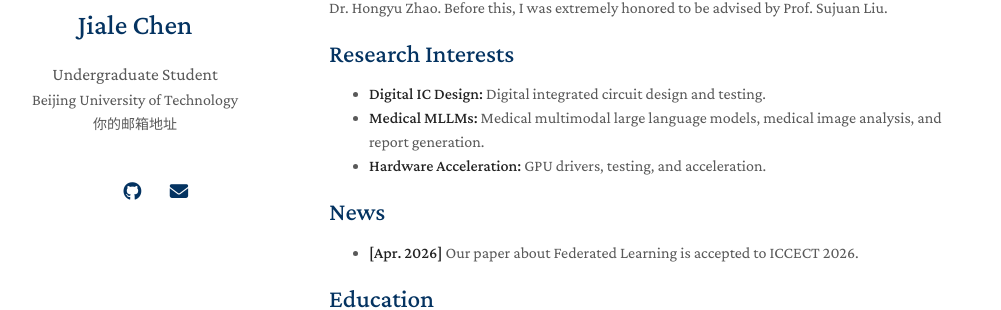
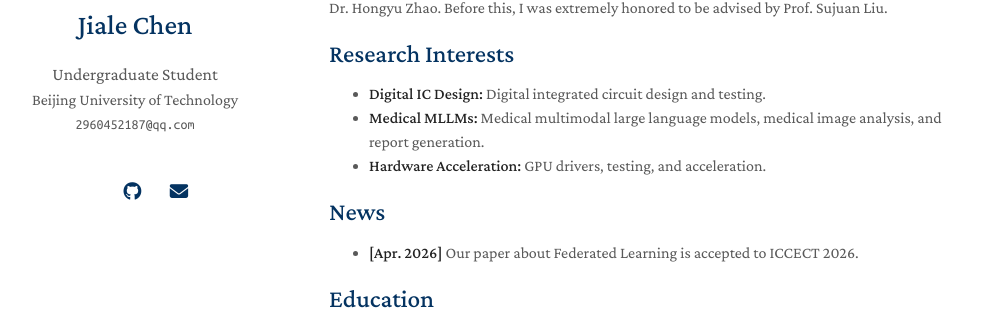
Before and after one commit to Chenjl13/Chenjl13.github.io, a Jekyll site: the page built from index.md, in a window 1280 px wide. Shown: the part 205-515 px from the top of the page, without its empty margins (141-1142 px from the left). Built offline with Jekyll 4.4.1, drawn with Linux system fonts in a browser that asks for light colours; a style sheet for code colours, icons or effects is not loaded; our own code applies the rules of GitHub Pages for plain Markdown files.

Commit message:
Update _config.yml

```diff
--- a/_config.yml
+++ b/_config.yml
@@ -19,11 +19,9 @@ cv_link: assets/files/cv.pdf
 
 github_link: https://github.com/Chenjl13
 
-orcid: https://orcid.org/你的ORCID编号
+email: 2960452187@qq.com
 
-email: 你的邮箱地址
-
-research_gate: https://www.researchgate.net/profile/你的名字
+orcid: https://orcid.org/0009-0003-5667-2121
 
 # Images (e.g., your profile picture and your website's favicon)
 # "favicon" and "favicon_dark" are used for the light and dark modes, respectively.
```
